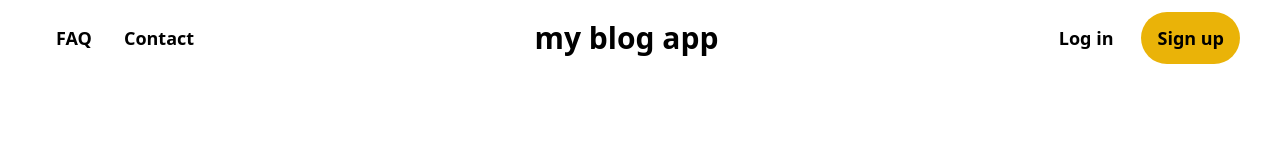
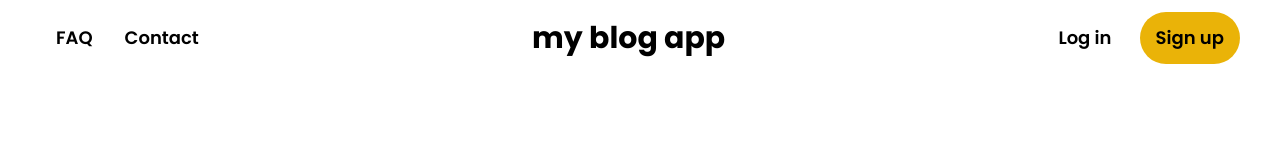
Before and after one commit to Lilicod/blog-app, a Next.js app: page / in a window 1280 px wide. Shown: the top 160 px of the page. Built offline with nearby package versions, Linux system fonts and the light colour scheme.

Commit message:
added tailwind config

```diff
--- a/src/components/MainButton.jsx
+++ b/src/components/MainButton.jsx
@@ -6,7 +6,7 @@ export default function MainButton({ label, font, onClick, link }) {
     <Link href={link}>
       <button
         onClick={onClick}
-        className={`px-4 py-2 md:px-4 md:py-3 text-sm md:text-lg bg-yellow-500 font-${font} rounded-full w-fit hover:bg-yellow-600 transition-all `}
+        className={`px-4 py-2 md:px-4 md:py-3 text-sm md:text-lg bg-yellow-500 font-poppins font-${font} rounded-full w-fit hover:bg-yellow-600 transition-all `}
       >
         {label}
       </button>
--- a/src/components/Menu.jsx
+++ b/src/components/Menu.jsx
@@ -60,7 +60,7 @@ export const Menu = () => {
       </button>
       <div
         ref={menuRef}
-        className={`z-40 fixed top-0 left-0 bottom- bg-white text-black transition-all overflow-hidden flex flex-col
+        className={`z-40 fixed top-0 left-0 font-poppins bg-white text-black transition-all overflow-hidden flex flex-col
         ${menuOpened ? "w-80 h-[100vh]" : "w-0 h-[100vh]"}`}
       >
         <div className="flex-1 flex items-start justify-start mt-12 text-xl font-semibold flex-col gap-6 px-5 py-8">
--- a/src/components/Navbar.jsx
+++ b/src/components/Navbar.jsx
@@ -6,7 +6,7 @@ import Link from "next/link";
 
 export default function Navbar() {
   return (
-    <nav className="flex justify-between items-center py-3 px-2 lg:py-3 lg:px-10 ">
+    <nav className="flex justify-between items-center py-3 px-2 lg:py-3 lg:px-10 font-poppins">
       <div className="block lg:hidden">
         <Menu />
       </div>
--- a/src/components/SecondaryButton.jsx
+++ b/src/components/SecondaryButton.jsx
@@ -3,7 +3,7 @@ import React from "react";
 export default function SecondaryButton({ label, font }) {
   return (
     <button
-      className={`px-4 py-2 md:px-4 md:py-3 text-sm md:text-lg bg-transparent font-${font} rounded-full w-fit hover:bg-gray-100  transition-all `}
+      className={`px-4 py-2 md:px-4 md:py-3 text-sm md:text-lg bg-transparent font-poppins font-${font} rounded-full w-fit hover:bg-gray-100  transition-all `}
     >
       {label}
     </button>
--- a/src/pages/_document.js
+++ b/src/pages/_document.js
@@ -3,7 +3,14 @@ import { Html, Head, Main, NextScript } from "next/document";
 export default function Document() {
   return (
     <Html lang="en">
-      <Head />
+      <Head>
+        <link rel="preconnect" href="https://fonts.googleapis.com" />
+        <link rel="preconnect" href="https://fonts.gstatic.com" crossorigin />
+        <link
+          href="https://fonts.googleapis.com/css2?family=Poppins:ital,wght@0,400;0,500;0,600;0,700;1,100&display=swap"
+          rel="stylesheet"
+        />
+      </Head>
       <body>
         <Main />
         <NextScript />
--- a/tailwind.config.js
+++ b/tailwind.config.js
@@ -7,10 +7,14 @@ module.exports = {
   ],
   theme: {
     extend: {
-      backgroundImage: {
-        "gradient-radial": "radial-gradient(var(--tw-gradient-stops))",
-        "gradient-conic":
-          "conic-gradient(from 180deg at 50% 50%, var(--tw-gradient-stops))",
+      colors: {
+        Gray: "#FFFFFF",
+        Yellow: "#FFDD00",
+        Blue: "#51CBFF",
+        Beige: "#FAF8F0",
+      },
+      fontFamily: {
+        poppins: ["Poppins", "sans-serif"],
       },
     },
   },
```
